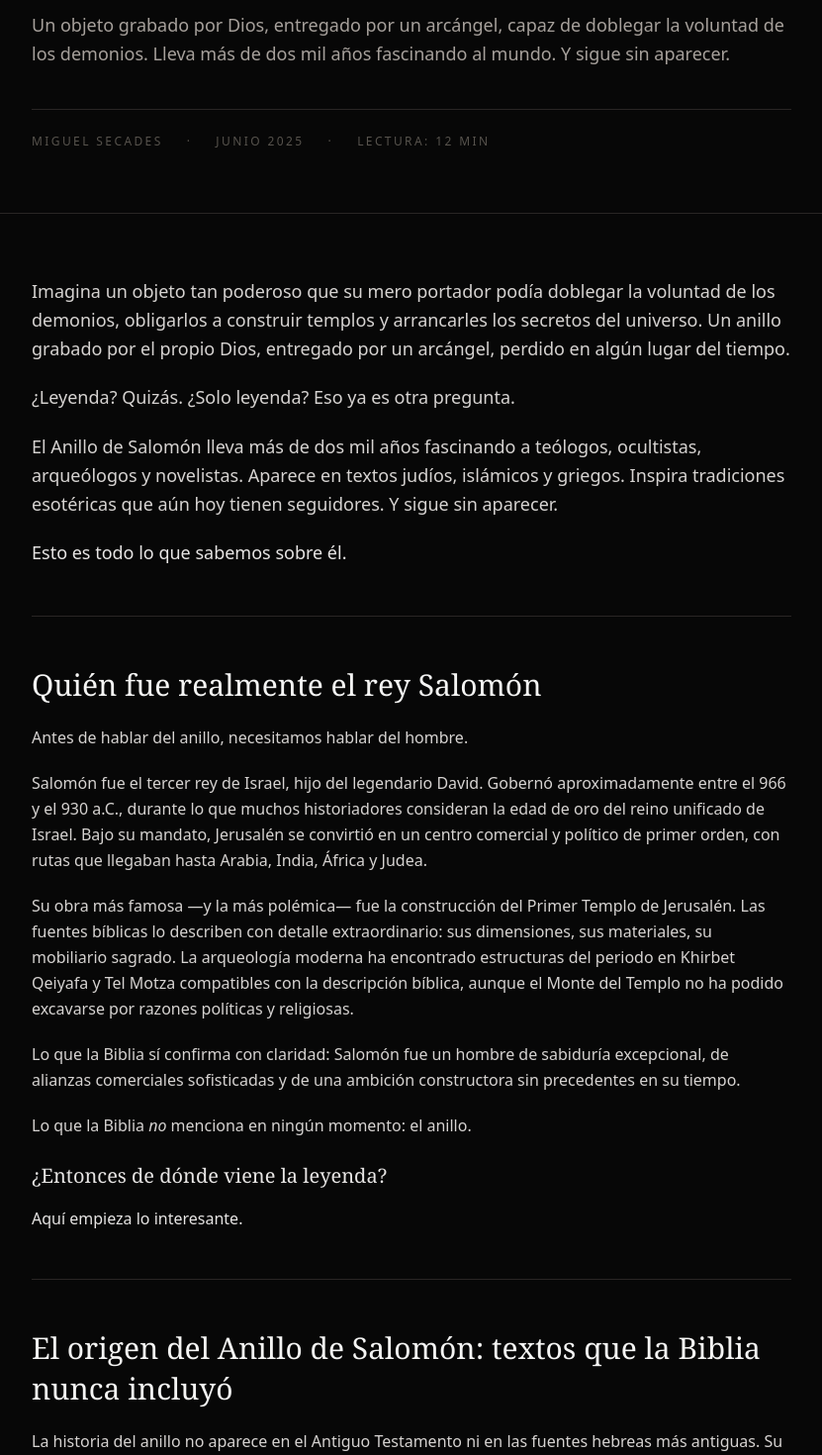
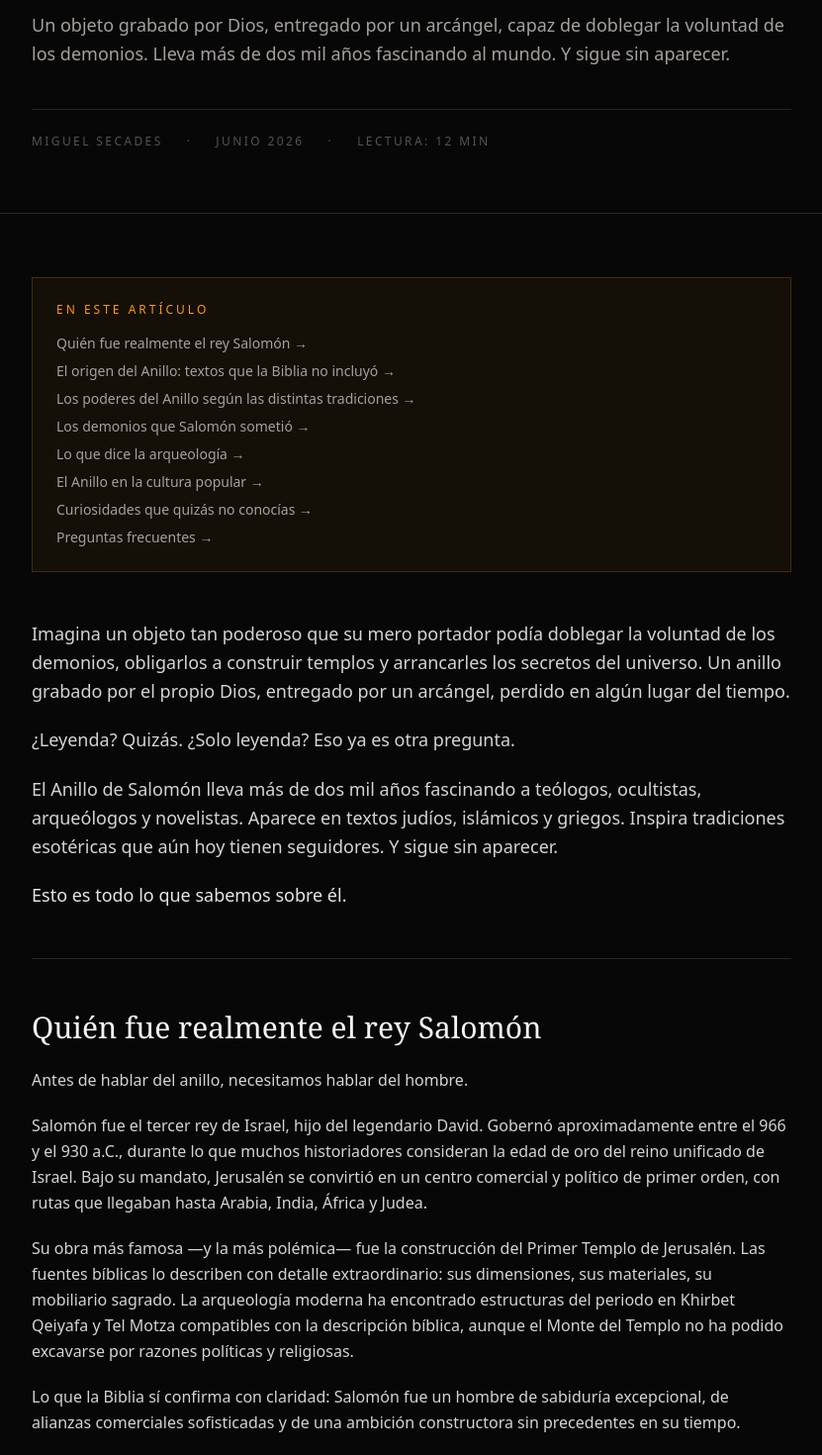
Before and after one commit to MiguelSecadesBYU/miguel-web-platform, a Next.js app: page /blog/anillo-de-salomon-historia-poderes-leyenda in a window 1280 px wide. Shown: the part 580-2050 px from the top of the page at 99% size, without its empty margins (224-1055 px from the left). Built offline with nearby package versions, Linux system fonts and the light colour scheme.

Commit message:
añadir indice a articulo el anillo de salomon

```diff
--- a/src/app/blog/anillo-de-salomon-historia-poderes-leyenda/page.tsx
+++ b/src/app/blog/anillo-de-salomon-historia-poderes-leyenda/page.tsx
@@ -30,7 +30,6 @@ export default function PostAnilloSalomon() {
         <div className="pointer-events-none absolute -top-40 left-1/2 -z-10 h-[500px] w-[700px] -translate-x-1/2 rounded-full bg-amber-500/5 blur-[140px]" />
         <div className="mx-auto max-w-3xl">
 
-          {/* Breadcrumb */}
           <div className="mb-8 flex items-center gap-2 text-xs uppercase tracking-[0.25em] text-stone-600">
             <Link href="/blog" className="transition hover:text-amber-500">
               Tras las páginas
@@ -53,11 +52,10 @@ export default function PostAnilloSalomon() {
             Y sigue sin aparecer.
           </p>
 
-          {/* Meta del post */}
           <div className="flex flex-wrap items-center gap-6 border-t border-stone-800 pt-6 text-xs uppercase tracking-[0.2em] text-stone-600">
             <span>Miguel Secades</span>
             <span>·</span>
-            <span>Junio 2025</span>
+            <span>Junio 2026</span>
             <span>·</span>
             <span>Lectura: 12 min</span>
           </div>
@@ -67,6 +65,31 @@ export default function PostAnilloSalomon() {
       {/* ── CONTENIDO ── */}
       <article className="px-6 py-16 lg:px-12">
         <div className="mx-auto max-w-3xl">
+
+          {/* Índice de contenidos */}
+          <nav className="mb-12 border border-amber-500/20 bg-amber-500/5 p-6">
+            <p className="mb-4 text-xs uppercase tracking-[0.25em] text-amber-500">
+              En este artículo
+            </p>
+            <ol className="space-y-2 text-sm text-stone-400">
+              {[
+                ["Quién fue realmente el rey Salomón", "#salomon"],
+                ["El origen del Anillo: textos que la Biblia no incluyó", "#origen"],
+                ["Los poderes del Anillo según las distintas tradiciones", "#poderes"],
+                ["Los demonios que Salomón sometió", "#demonios"],
+                ["Lo que dice la arqueología", "#arqueologia"],
+                ["El Anillo en la cultura popular", "#cultura"],
+                ["Curiosidades que quizás no conocías", "#curiosidades"],
+                ["Preguntas frecuentes", "#faq"],
+              ].map(([label, href]) => (
+                <li key={href}>
+                  <a href={href} className="transition hover:text-amber-400">
+                    {label} →
+                  </a>
+                </li>
+              ))}
+            </ol>
+          </nav>
 
           {/* Intro */}
           <div className="mb-12 space-y-5 text-lg leading-relaxed text-stone-300">
@@ -93,8 +116,7 @@ export default function PostAnilloSalomon() {
 
           <Divider />
 
-          {/* Sección 1 */}
-          <Section>
+          <Section id="salomon">
             <H2>Quién fue realmente el rey Salomón</H2>
             <p>
               Antes de hablar del anillo, necesitamos hablar del hombre.
@@ -132,8 +154,7 @@ export default function PostAnilloSalomon() {
 
           <Divider />
 
-          {/* Sección 2 */}
-          <Section>
+          <Section id="origen">
             <H2>El origen del Anillo de Salomón: textos que la Biblia nunca incluyó</H2>
             <p>
               La historia del anillo no aparece en el Antiguo Testamento ni en
@@ -163,7 +184,6 @@ export default function PostAnilloSalomon() {
               a trabajar en la construcción del Templo.
             </p>
 
-            {/* Cita destacada */}
             <blockquote className="my-10 border-l-2 border-amber-500 pl-8">
               <p className="font-serif text-xl font-light italic leading-relaxed text-stone-200">
                 "Testamento de Salomón, hijo de David, quien fue rey en Jerusalén
@@ -201,8 +221,7 @@ export default function PostAnilloSalomon() {
 
           <Divider />
 
-          {/* Sección 3 — Poderes */}
-          <Section>
+          <Section id="poderes">
             <H2>Los poderes del Anillo de Salomón según las distintas tradiciones</H2>
             <p>
               A lo largo de los siglos, diferentes culturas han atribuido al
@@ -254,8 +273,7 @@ export default function PostAnilloSalomon() {
 
           <Divider />
 
-          {/* Sección 4 — Demonios */}
-          <Section>
+          <Section id="demonios">
             <H2>Los demonios que Salomón sometió: los más conocidos</H2>
             <p>
               Si el anillo era el instrumento, los demonios eran los
@@ -281,8 +299,7 @@ export default function PostAnilloSalomon() {
 
           <Divider />
 
-          {/* Sección 5 — Arqueología */}
-          <Section>
+          <Section id="arqueologia">
             <H2>Lo que dice la arqueología (y lo que no dice)</H2>
             <p>
               Seamos honestos: no existe evidencia arqueológica del Anillo de
@@ -305,8 +322,7 @@ export default function PostAnilloSalomon() {
 
           <Divider />
 
-          {/* Sección 6 — Cultura popular */}
-          <Section>
+          <Section id="cultura">
             <H2>El Anillo de Salomón en la cultura popular: de Las mil y una noches a Dan Brown</H2>
             <p>La influencia del mito es enorme y llega hasta hoy:</p>
             <ul className="my-4 space-y-3 text-stone-400">
@@ -320,8 +336,7 @@ export default function PostAnilloSalomon() {
 
           <Divider />
 
-          {/* Curiosidades */}
-          <Section>
+          <Section id="curiosidades">
             <H2>Curiosidades sobre el Anillo de Salomón que quizás no conocías</H2>
             <div className="my-6 space-y-5">
               {[
@@ -340,8 +355,7 @@ export default function PostAnilloSalomon() {
 
           <Divider />
 
-          {/* FAQ */}
-          <Section>
+          <Section id="faq">
             <H2>Preguntas frecuentes sobre el Anillo de Salomón</H2>
             <div className="my-6 space-y-6">
               {[
@@ -376,7 +390,6 @@ export default function PostAnilloSalomon() {
 
           <Divider />
 
-          {/* CTA — ¿Y si la leyenda fuera real? */}
           <section className="my-12 border border-amber-500/20 bg-amber-500/5 p-10">
             <p className="mb-4 text-xs uppercase tracking-[0.35em] text-amber-500">
               ¿Y si la leyenda fuera real?
@@ -402,32 +415,23 @@ export default function PostAnilloSalomon() {
               </p>
             </div>
             <div className="mt-8 flex flex-col gap-4 sm:flex-row">
-              <a
-                href="https://www.amazon.es/dp/B0H14NRP92"
-                target="_blank"
-                rel="noopener noreferrer"
-                className="flex items-center justify-center border border-amber-500/80 px-7 py-3 text-center text-xs uppercase tracking-[0.18em] text-amber-400 transition hover:bg-amber-500 hover:text-black"
-              >
+              <a href="https://www.amazon.es/dp/B0H14NRP92" target="_blank" rel="noopener noreferrer"
+                className="flex items-center justify-center border border-amber-500/80 px-7 py-3 text-center text-xs uppercase tracking-[0.18em] text-amber-400 transition hover:bg-amber-500 hover:text-black">
                 Tapa blanda en Amazon
               </a>
-              <a
-                href="https://www.amazon.es/dp/B0GZVQL88V"
-                target="_blank"
-                rel="noopener noreferrer"
-                className="flex items-center justify-center border border-stone-700 px-7 py-3 text-center text-xs uppercase tracking-[0.18em] text-stone-400 transition hover:border-amber-500/60 hover:text-amber-400"
-              >
+              <a href="https://www.amazon.es/dp/B0GZVQL88V" target="_blank" rel="noopener noreferrer"
+                className="flex items-center justify-center border border-stone-700 px-7 py-3 text-center text-xs uppercase tracking-[0.18em] text-stone-400 transition hover:border-amber-500/60 hover:text-amber-400">
                 Ebook Kindle
               </a>
             </div>
           </section>
 
-          {/* Volver al blog */}
-          <div className="mt-16 border-t border-stone-800 pt-10">
-            <Link
-              href="/blog"
-              className="text-sm uppercase tracking-[0.2em] text-stone-500 transition hover:text-amber-400"
-            >
+          <div className="mt-16 border-t border-stone-800 pt-10 flex flex-col gap-4 sm:flex-row sm:items-center sm:justify-between">
+            <Link href="/blog" className="text-sm uppercase tracking-[0.2em] text-stone-500 transition hover:text-amber-400">
               ← Volver a Tras las páginas
+            </Link>
+            <Link href="/blog/arca-de-la-alianza-misterio-historia" className="text-sm uppercase tracking-[0.2em] text-stone-500 transition hover:text-amber-400">
+              Leer también: El Arca de la Alianza →
             </Link>
           </div>
 
@@ -437,10 +441,9 @@ export default function PostAnilloSalomon() {
   );
 }
 
-/* ── Componentes de tipografía internos ── */
 function H2({ children }: { children: React.ReactNode }) {
   return (
-    <h2 className="mb-5 mt-2 font-serif text-3xl font-light leading-snug text-stone-100">
+    <h2 className="mb-5 mt-2 scroll-mt-24 font-serif text-3xl font-light leading-snug text-stone-100">
       {children}
     </h2>
   );
@@ -454,8 +457,12 @@ function H3({ children }: { children: React.ReactNode }) {
   );
 }
 
-function Section({ children }: { children: React.ReactNode }) {
-  return <section className="mb-4 space-y-5 text-base leading-relaxed text-stone-300">{children}</section>;
+function Section({ children, id }: { children: React.ReactNode; id?: string }) {
+  return (
+    <section id={id} className="mb-4 scroll-mt-24 space-y-5 text-base leading-relaxed text-stone-300">
+      {children}
+    </section>
+  );
 }
 
 function Divider() {
```
